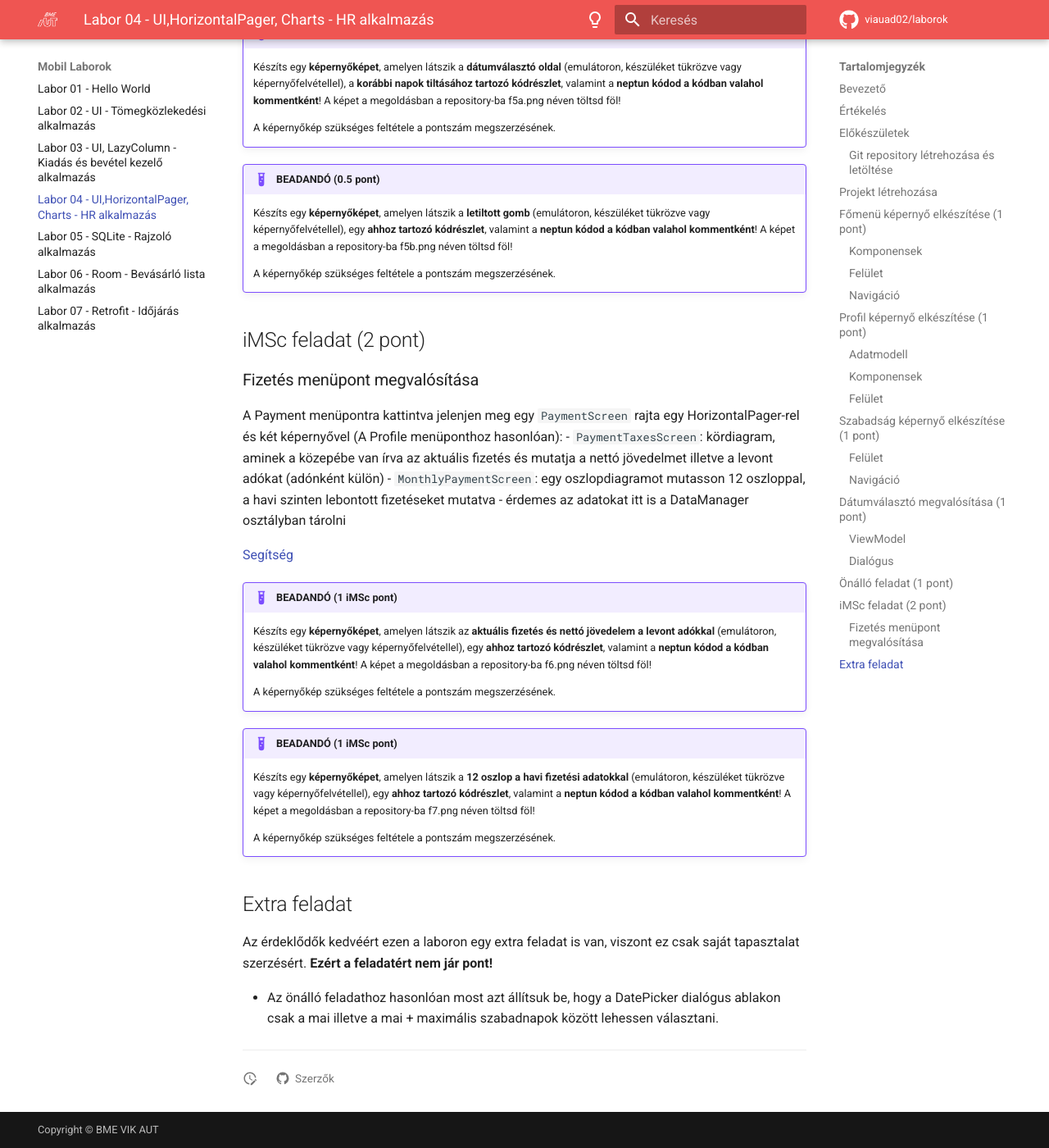
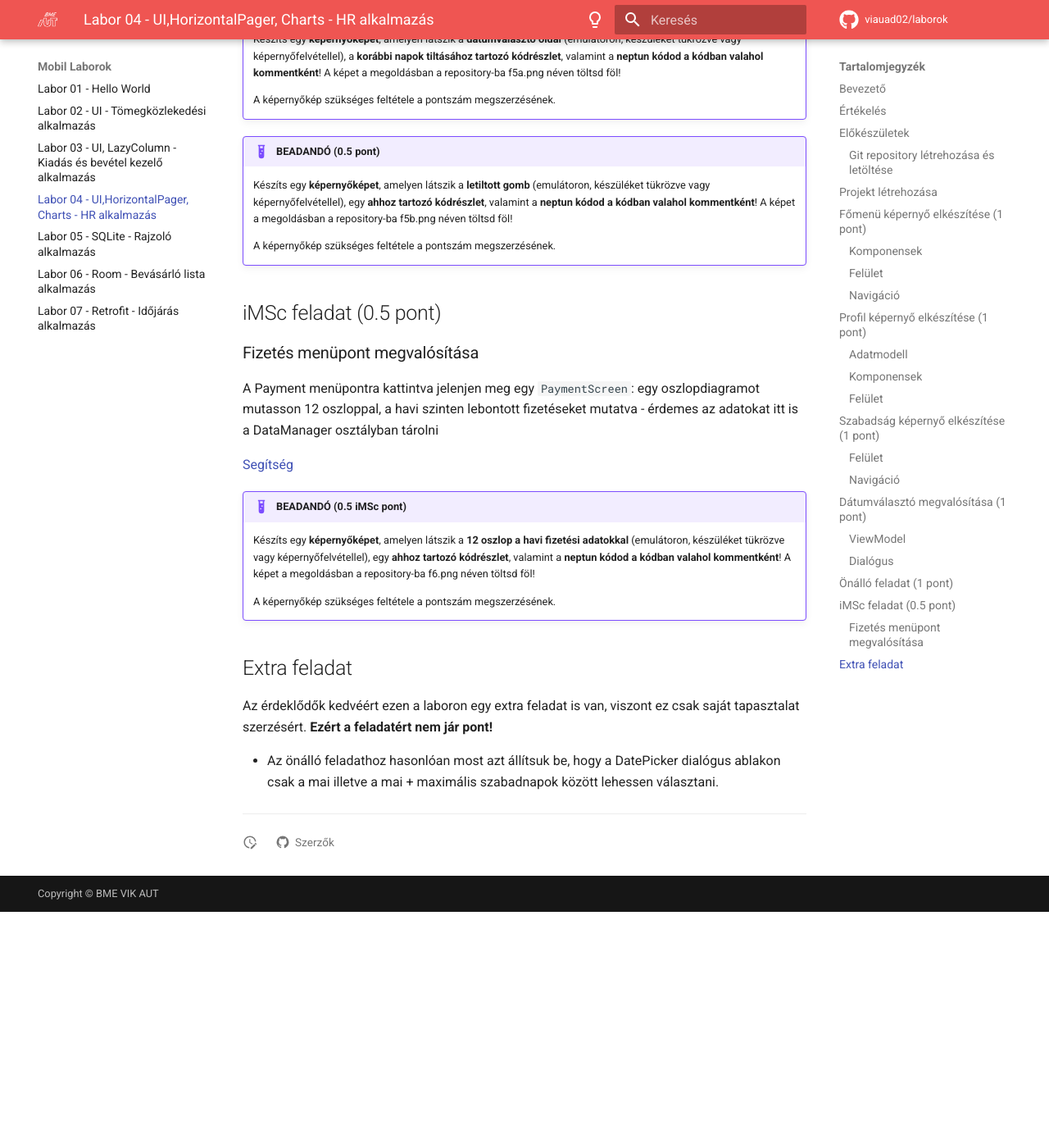
Before and after one commit to VIAUAD02/laborok, an MkDocs documentation site: the page built from docs/laborok/04-android-ui-charts/index.md, in a window 1280 px wide and 1400 px high, scrolled down 29030 px. Shown: the whole window at 82% size. Built offline with MkDocs 1.6.1 and Material for MkDocs 9.7.7, drawn with Linux system fonts in a browser that asks for light colours; comment, search, counter and statistics services are not loaded; after the commit the page ends 30142 px from its top, so only the background shows below that; some of the changed text lies outside the part shown.

Commit message:
tuned imsc points to 5

```diff
--- a/docs/laborok/04-android-ui-charts/index.md
+++ b/docs/laborok/04-android-ui-charts/index.md
@@ -14,7 +14,7 @@ A labor során egy HR alkalmazást készítünk el, amelybe belépve a felhaszn
 
 
 !!! warning "IMSc"
-	A laborfeladatok sikeres befejezése után az IMSc feladat-ot megoldva 2 IMSc pont szerezhető.
+	A laborfeladatok sikeres befejezése után az IMSc feladat-ot megoldva 0.5 IMSc pont szerezhető.
 
 ## Értékelés
 
@@ -28,8 +28,7 @@ Osztályzás:
 
 IMSc: Fizetés menüpont megvalósítása
 
-- Kördiagram: 1 IMSc pont
-- Oszlopdiagram: 1 IMSc pont
+- Oszlopdiagram: 0.5 IMSc pont
 
 ## Előkészületek
 
@@ -1267,24 +1266,17 @@ Ezután az alkalmazást elindítva már működik a `Take Holiday` gombunk.
 
 	A képernyőkép szükséges feltétele a pontszám megszerzésének.
 
-## iMSc feladat (2 pont)
+## iMSc feladat (0.5 pont)
 
 ### Fizetés menüpont megvalósítása
 
-A Payment menüpontra kattintva jelenjen meg egy `PaymentScreen` rajta egy HorizontalPager-rel és két képernyővel (A Profile menüponthoz hasonlóan):
-- `PaymentTaxesScreen`: kördiagram, aminek a közepébe van írva az aktuális fizetés és mutatja a nettó jövedelmet illetve a levont adókat (adónként külön)
-- `MonthlyPaymentScreen`: egy oszlopdiagramot mutasson 12 oszloppal, a havi szinten lebontott fizetéseket mutatva - érdemes az adatokat itt is a DataManager osztályban tárolni
+A Payment menüpontra kattintva jelenjen meg egy `PaymentScreen`: egy oszlopdiagramot mutasson 12 oszloppal, a havi szinten lebontott fizetéseket mutatva - érdemes az adatokat itt is a DataManager osztályban tárolni
 
 [Segítség](https://github.com/codeandtheory/YCharts)
 
-!!!example "BEADANDÓ (1 iMSc pont)"
-	Készíts egy **képernyőképet**, amelyen látszik az **aktuális fizetés és nettó jövedelem a levont adókkal** (emulátoron, készüléket tükrözve vagy képernyőfelvétellel), egy **ahhoz tartozó kódrészlet**, valamint a **neptun kódod a kódban valahol kommentként**! A képet a megoldásban a repository-ba f6.png néven töltsd föl!
 
-	A képernyőkép szükséges feltétele a pontszám megszerzésének.
-
-
-!!!example "BEADANDÓ (1 iMSc pont)"
-	Készíts egy **képernyőképet**, amelyen látszik a **12 oszlop a havi fizetési adatokkal** (emulátoron, készüléket tükrözve vagy képernyőfelvétellel), egy **ahhoz tartozó kódrészlet**, valamint a **neptun kódod a kódban valahol kommentként**! A képet a megoldásban a repository-ba f7.png néven töltsd föl!
+!!!example "BEADANDÓ (0.5 iMSc pont)"
+	Készíts egy **képernyőképet**, amelyen látszik a **12 oszlop a havi fizetési adatokkal** (emulátoron, készüléket tükrözve vagy képernyőfelvétellel), egy **ahhoz tartozó kódrészlet**, valamint a **neptun kódod a kódban valahol kommentként**! A képet a megoldásban a repository-ba f6.png néven töltsd föl!
 
 	A képernyőkép szükséges feltétele a pontszám megszerzésének.
 
```
Also changed, not shown: docs/laborok/05-android-sqlite/index.md (+4 -4 lines), docs/laborok/09-css/index.md (+1 -1 lines), docs/laborok/10-bootstrap/index.md (+2 -2 lines), docs/laborok/12-js-advanced/index.md (+2 -2 lines).
